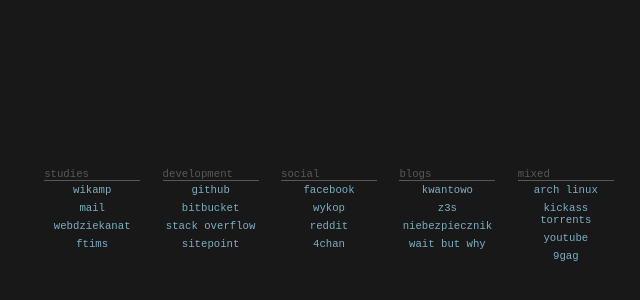
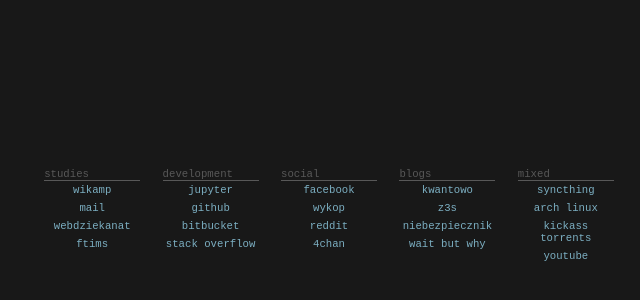
Before and after one commit to Cloudxtreme/startpage, a plain HTML site: page index.html in a window 1280 px wide. Shown: the part 98-398 px from the top of the page, without its empty margins (311-951 px from the left). Drawn offline with nearby package versions, Linux system fonts and the light colour scheme; files that its build step writes are made by us from their sources.

Commit message:
Added jupyter and syncthing local services, removed sitepoint and 9gag

```diff
--- a/index.html
+++ b/index.html
@@ -19,10 +19,10 @@
             <div class="list">
                 <p>development</p>
                 <ul>
+                    <li><a href="https://localhost:8888/tree">jupyter</a></li>
                     <li><a href="https://github.com/">github</a></li>
                     <li><a href="https://bitbucket.org/">bitbucket</a></li>
                     <li><a href="https://stackoverflow.com/">stack overflow</a></li>
-                    <li><a href="http://www.sitepoint.com/">sitepoint</a></li>
                 </ul>
             </div>
             <div class="list">
@@ -46,10 +46,10 @@
             <div class="list">
                 <p>mixed</p>
                 <ul>
+                    <li><a href="https://localhost:8384/">syncthing</a></li>
                     <li><a href="https://bbs.archlinux.org/">arch linux</a></li>
                     <li><a href="https://kat.cr/">kickass torrents</a></li>
                     <li><a href="https://www.youtube.com/">youtube</a></li>
-                    <li><a href="http://9gag.com/">9gag</a></li>
                 </ul>
             </div>
         </div>
```
